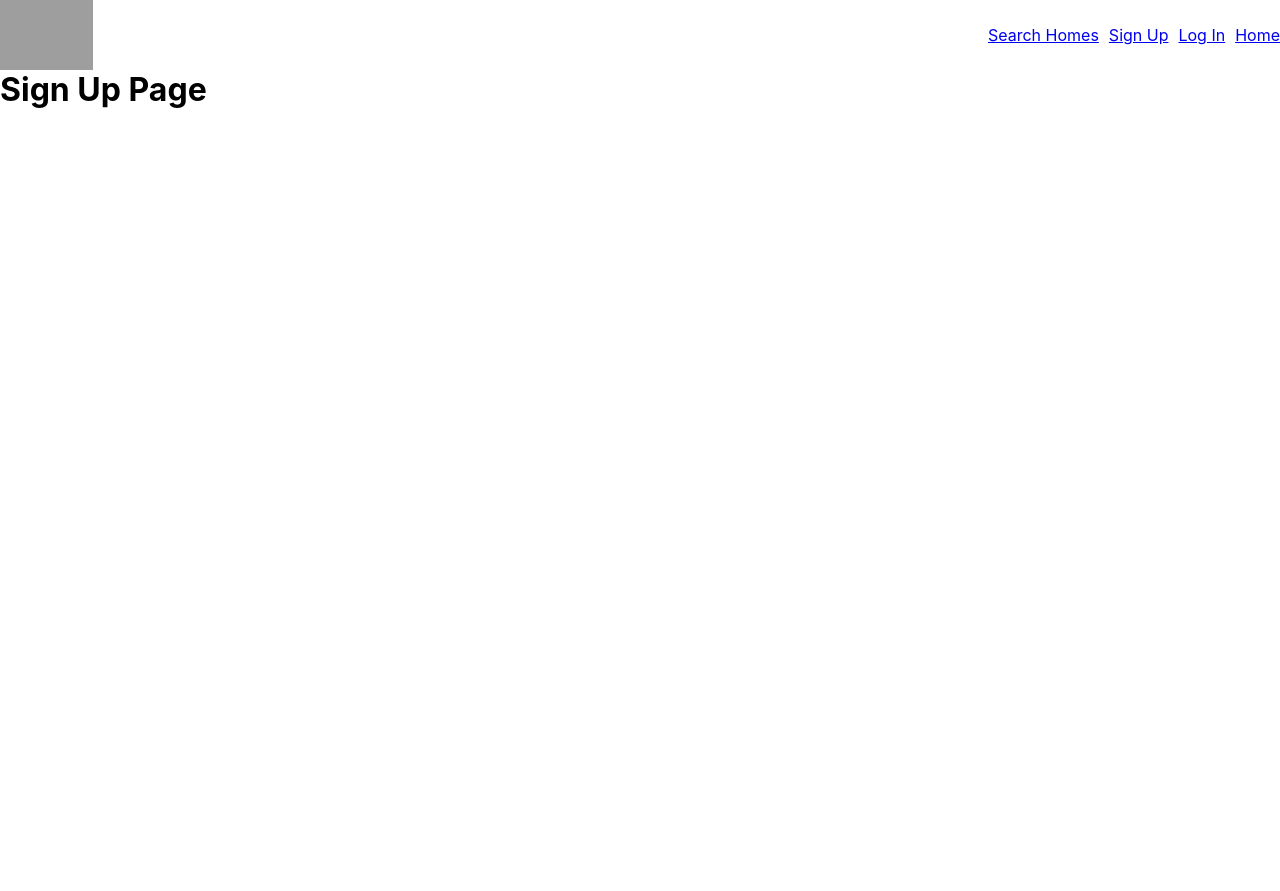
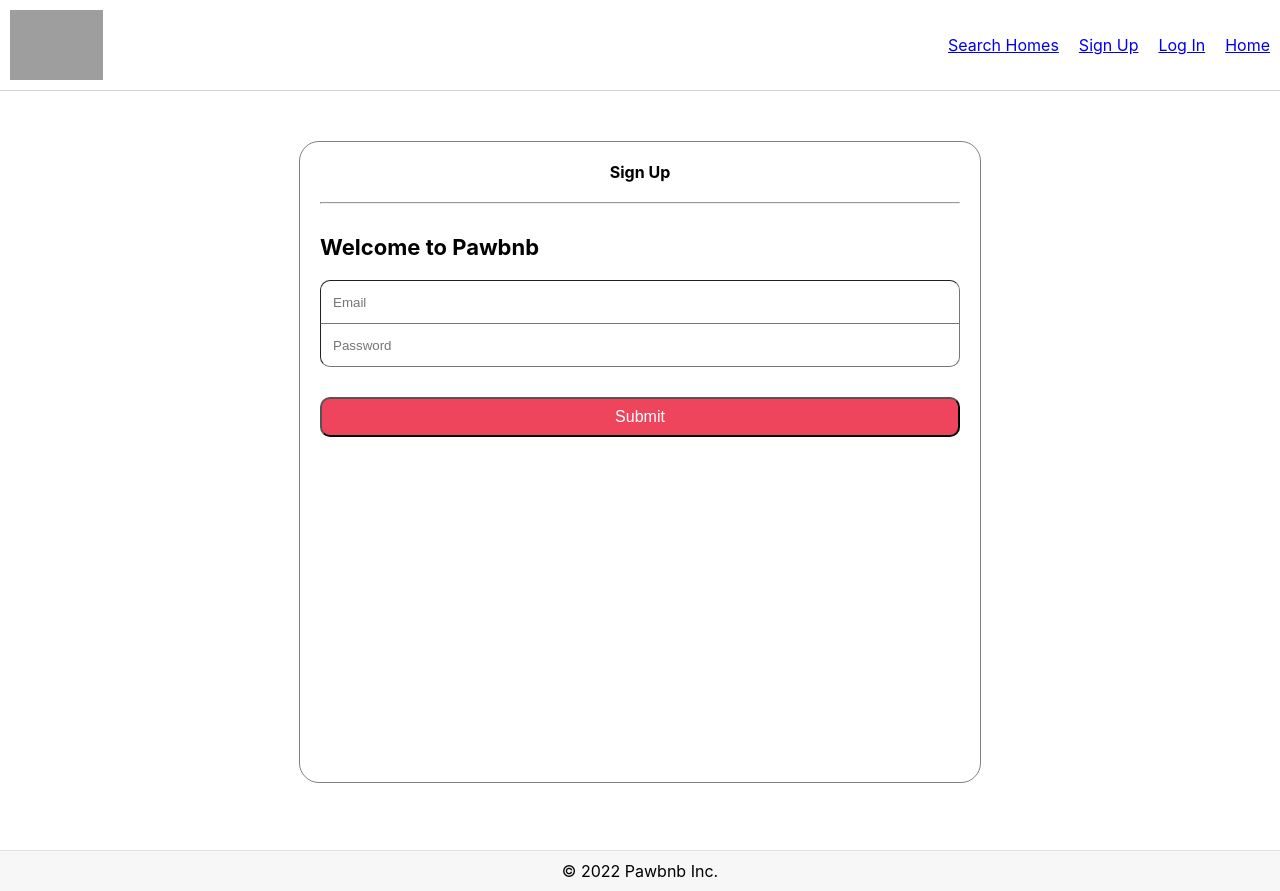
Before and after one commit to priscilla-martinez/PawBnB, a React (Create React App) app in the folder react-frontend/: page /sign-up in a window 1280 px wide. Before the commit the page ends 800 px from the top, so only its background shows below. Built offline with nearby package versions, Linux system fonts and the light colour scheme; grey boxes are pictures that could not be loaded; the HTML template or start-up script is replaced by a standard one.

Commit message:
Sign Up page styling complete

```diff
--- a/react-frontend/public/index.html
+++ b/react-frontend/public/index.html
@@ -33,7 +33,7 @@
     <link rel="preconnect" href="https://fonts.gstatic.com" crossorigin>
     <link href="https://fonts.googleapis.com/css2?family=Quicksand:wght@700&display=swap" rel="stylesheet">
 
-    <title>React App</title>
+    <title>Pawbnb</title>
   </head>
   <body>
     <noscript>You need to enable JavaScript to run this app.</noscript>
--- a/react-frontend/src/components/Header/Header.css
+++ b/react-frontend/src/components/Header/Header.css
@@ -4,6 +4,9 @@
     align-items: center;
     position: sticky;
     top: 0;
+    background-color: white;
+    padding: 10px;
+    border-bottom: 1px solid lightgray;
 }
 .header_icon{
     object-fit: contain;
@@ -14,5 +17,5 @@
     display: flex;
     align-items: center;
     justify-content: space-around;
-    gap: 10px;
+    gap: 20px;
 }
--- a/react-frontend/src/components/SignUp/SignUp.css
+++ b/react-frontend/src/components/SignUp/SignUp.css
@@ -0,0 +1,73 @@
+.sign_up_page{
+    background-color: white;
+    min-height: 100vh;
+    display: flex;
+    align-items: center;
+    flex-direction: column;
+    justify-content: space-between;
+}
+
+.sign_up_container{
+    background-color: white;
+    width: 50vw;
+    height: 75vh;
+    border: 1px solid gray;
+    border-radius: 20px;
+    padding: 20px;
+    margin-top: 50px;
+}
+
+.sign_up_header{
+    text-align: center;
+    padding-bottom: 20px;
+    font-size : 1em;
+}
+
+.welcome{
+    padding-top: 30px;
+    padding-bottom: 20px;
+    font-size: 22px;
+}
+
+.sign_up_form{
+    display: flex;
+    flex-direction: column;
+}
+
+.sign_up_email_input{
+    height: 40px;
+    border-top-left-radius: 10px;
+    border-top-right-radius: 10px;
+    border-width: 1px;
+}
+
+.sign_up_ps_input{
+    height: 40px;
+    border-bottom-left-radius: 10px;
+    border-bottom-right-radius: 10px;
+    border-width: 1px;
+    border-top: 0px;
+}
+
+.sign_up_submit{
+    margin-top: 30px;
+    height: 40px;
+    border-radius: 10px;
+    background-color: #EF455C;
+    color: white;
+    font-size: 16px;
+}
+
+::placeholder {
+    padding-left: 10px;
+  }
+
+footer{
+    background-color: #F7F7F7;
+    width: 100%;
+    height: 40px;
+    display: flex;
+    align-items: center;
+    justify-content: center;
+    border-top: 1px solid #e2e0e0;
+}
--- a/react-frontend/src/components/SignUp/SignUp.js
+++ b/react-frontend/src/components/SignUp/SignUp.js
@@ -1,11 +1,26 @@
 import React from 'react'
+import './SignUp.css'
 import {Route, Link, Routes, Navigate} from "react-router-dom"
 
 function SignUp() {
   return (
-    <div>
-        <h1>Sign Up Page</h1>
-    </div>
+      <div className='sign_up_page'>
+        <div className='sign_up_container'>
+          <h1 className='sign_up_header'>Sign Up</h1>
+          <hr></hr>
+          <h2 className='welcome'>Welcome to Pawbnb</h2>
+
+          <form className='sign_up_form'>
+            <input className='sign_up_email_input' type="email" name="email" placeholder="Email"/>
+            <input className='sign_up_ps_input' type="password" name="password" placeholder="Password"/>
+            <input className='sign_up_submit' type="submit" value="Submit"/>
+          </form>
+        </div>
+
+        <footer>
+          <p>© 2022 Pawbnb Inc.</p>
+        </footer>
+      </div>
   )
 }
 
```
